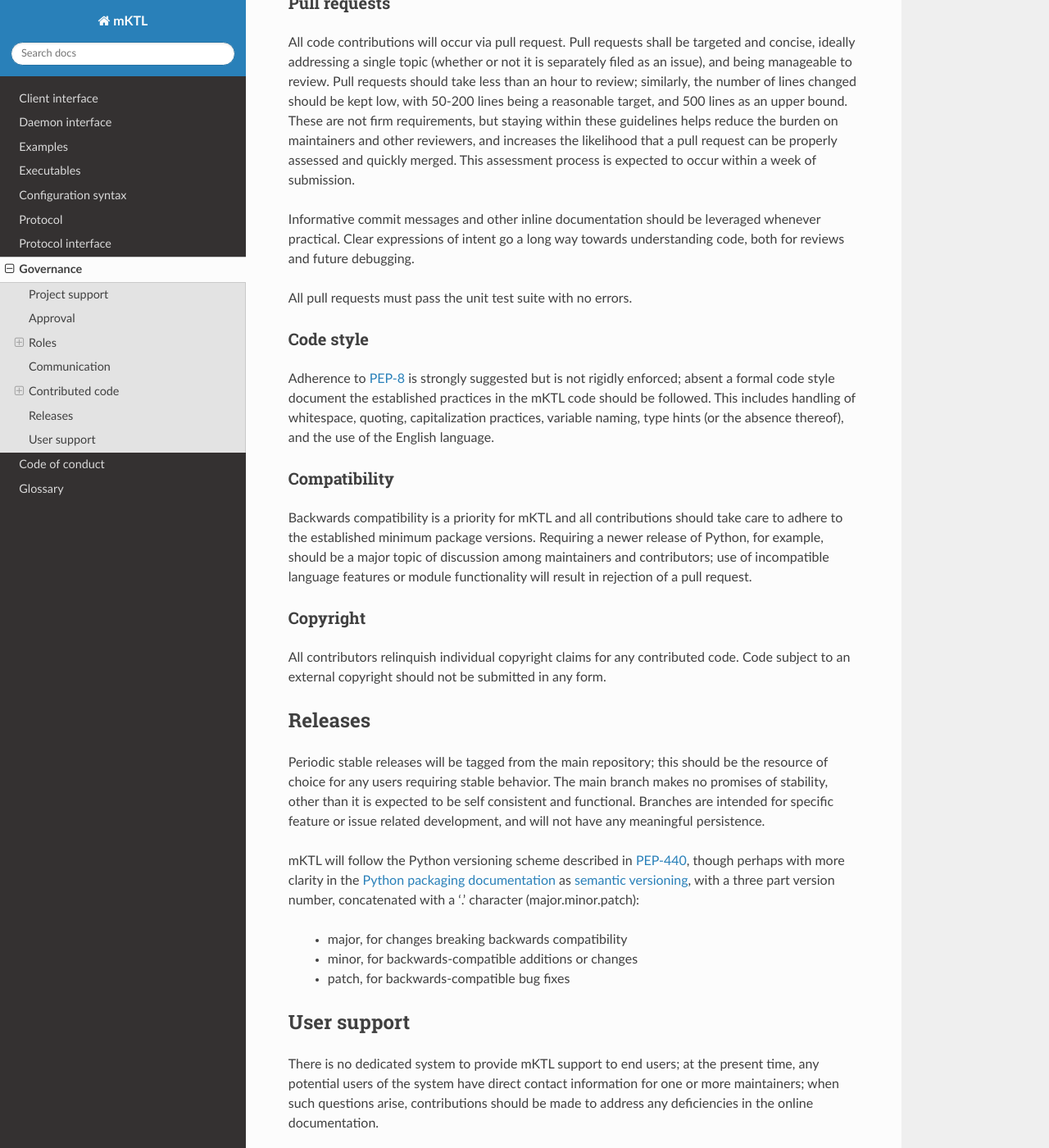
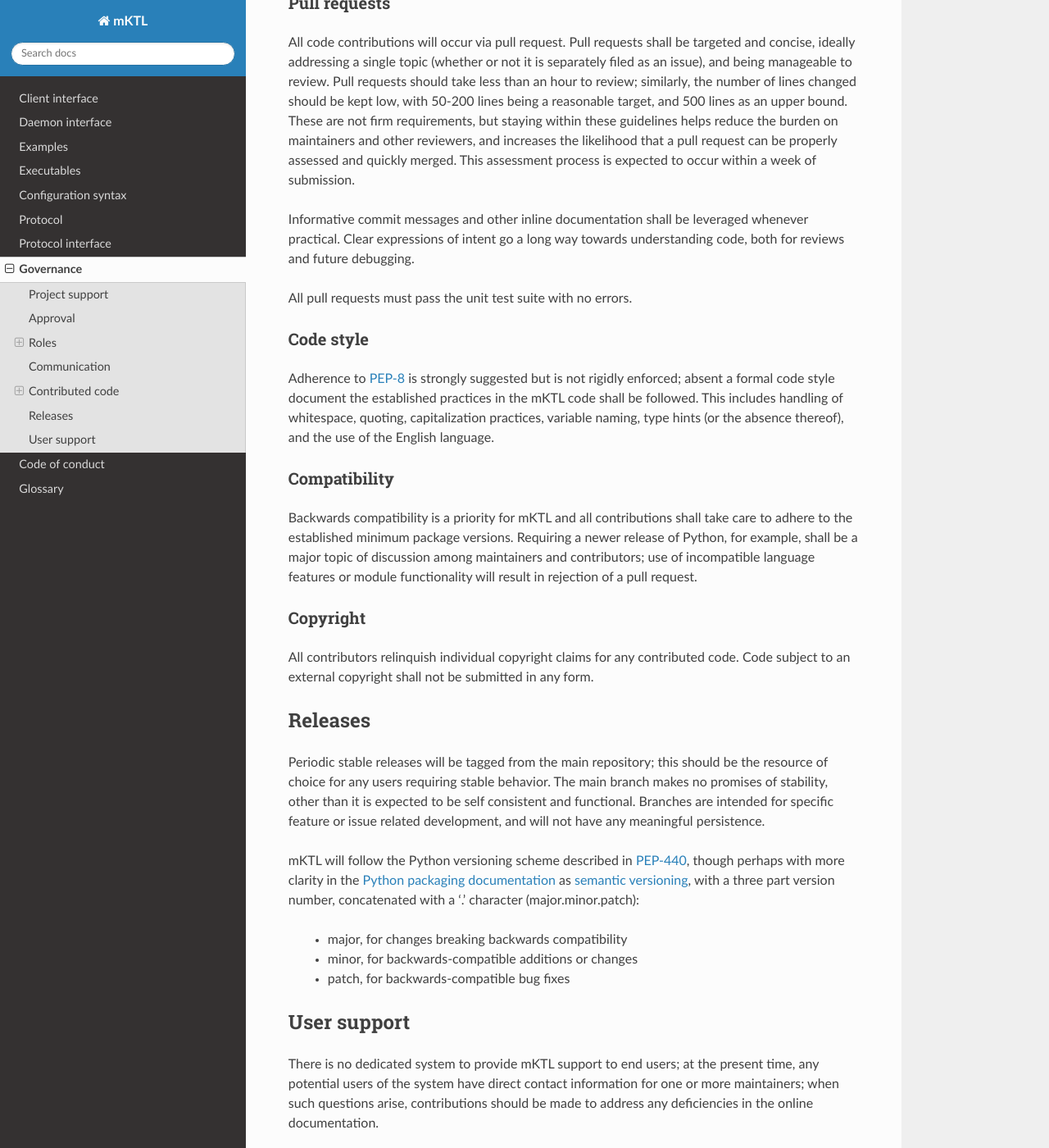
Before and after one commit to KeckObservatory/mKTL, a Sphinx documentation site: the page built from doc/governance.rst, in a window 1280 px wide and 1400 px high, scrolled down 2136 px. Shown: the whole window at 82% size. Built offline with Sphinx 7.4.7 and the Read the Docs theme 3.1.0, drawn with Linux system fonts in a browser that asks for light colours; some of the changed text lies outside the part shown.

Commit message:
Marc suggested a few shoulds to shalls.

```diff
--- a/doc/governance.rst
+++ b/doc/governance.rst
@@ -16,7 +16,7 @@ will support the participation of at least one maintainer for the duration
 of mKTL's operational use, and will internally support contributors as needed
 for ongoing development and operational fixes.
 
-Other participating institutions should make a similar commitment commensurate
+Other participating institutions shall make a similar commitment commensurate
 with their needs.
 
 
@@ -120,7 +120,7 @@ reviewers, and increases the likelihood that a pull request can be properly
 assessed and quickly merged. This assessment process is expected to occur
 within a week of submission.
 
-Informative commit messages and other inline documentation should be
+Informative commit messages and other inline documentation shall be
 leveraged whenever practical. Clear expressions of intent go a long way
 towards understanding code, both for reviews and future debugging.
 
@@ -132,7 +132,7 @@ Code style
 Adherence to
 `PEP-8 <https://peps.python.org/pep-0008/>`_ is strongly suggested but
 is not rigidly enforced; absent a formal code style document
-the established practices in the mKTL code should be followed.
+the established practices in the mKTL code shall be followed.
 This includes handling of whitespace, quoting, capitalization practices,
 variable naming, type hints (or the absence thereof), and the use of the
 English language.
@@ -140,9 +140,9 @@ English language.
 Compatibility
 ^^^^^^^^^^^^^
 
-Backwards compatibility is a priority for mKTL and all contributions should
+Backwards compatibility is a priority for mKTL and all contributions shall
 take care to adhere to the established minimum package versions.
-Requiring a newer release of Python, for example, should be
+Requiring a newer release of Python, for example, shall be
 a major topic of discussion among maintainers and contributors; use of
 incompatible language features or module functionality will result in
 rejection of a pull request.
@@ -151,7 +151,7 @@ Copyright
 ^^^^^^^^^
 
 All contributors relinquish individual copyright claims for any contributed
-code. Code subject to an external copyright should not be submitted in any
+code. Code subject to an external copyright shall not be submitted in any
 form.
 
 
```
